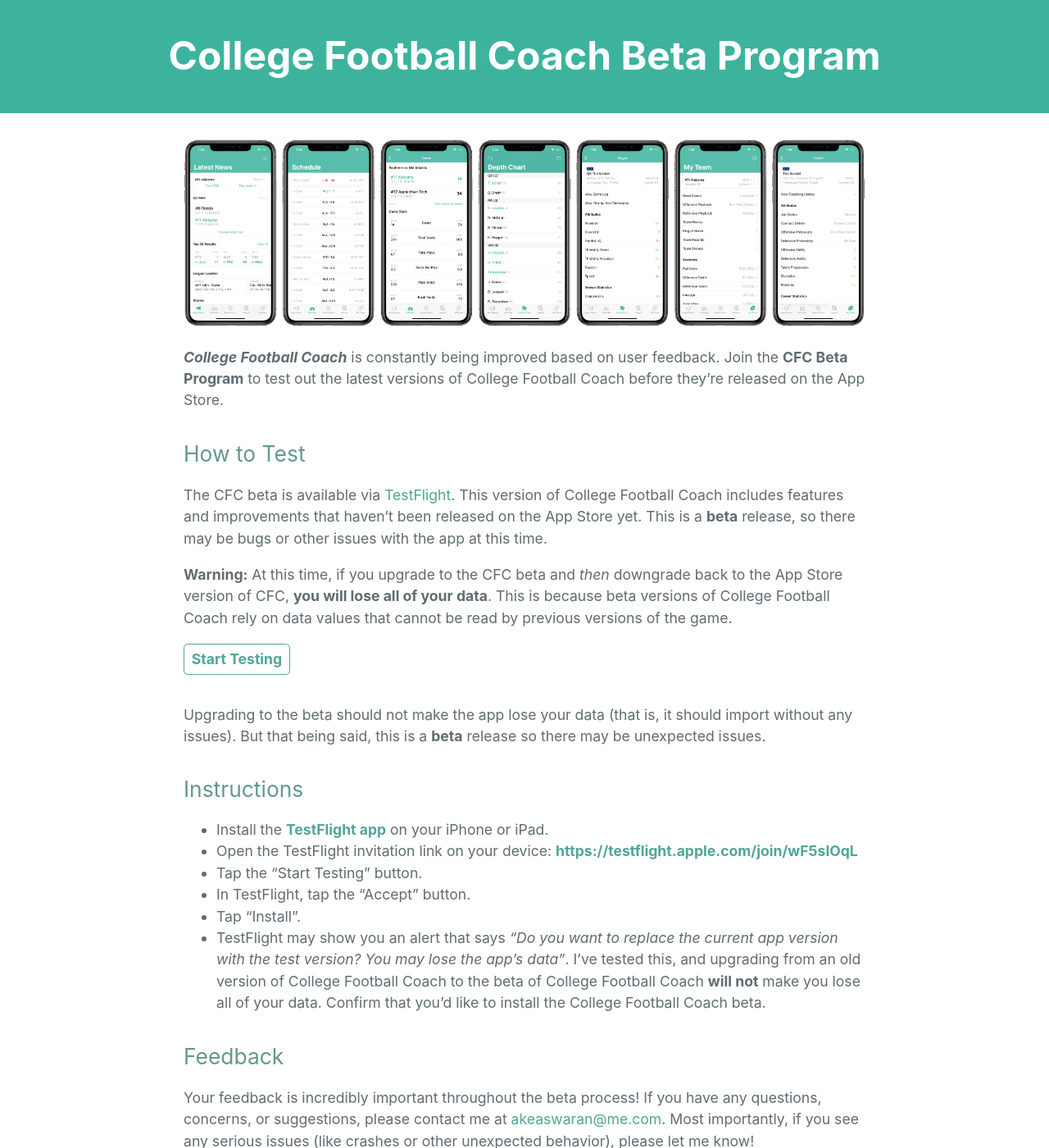
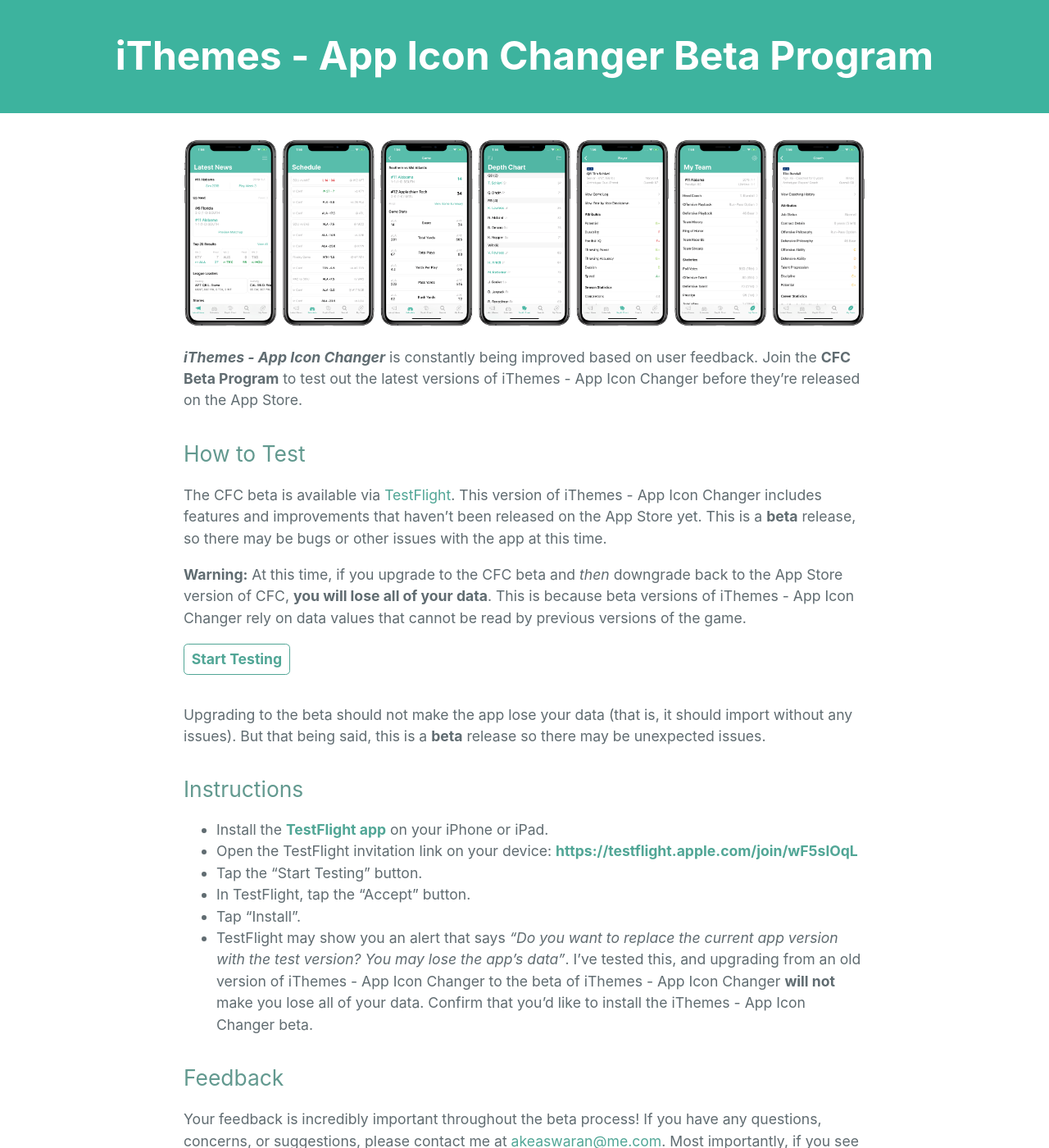
Before and after one commit to anhnc55/ithemes-app, a Jekyll site: the page built from beta.md, in a window 1280 px wide and 1400 px high. Shown: the whole window at 82% size. Built offline with Jekyll 4.4.1, drawn with Linux system fonts in a browser that asks for light colours; the repository's description, which GitHub fills in, is left out; some of the changed text lies outside the part shown.

Commit message:
Change app name

```diff
--- a/_config.yml
+++ b/_config.yml
@@ -7,7 +7,7 @@ presskit_download_link                    :
                                                                                       # Or upload your press kit file to assets and set path accordingly (e.g. "assets/your_press_kit.zip").
 
 app_icon                                  : # assets/appicon.png                      # Automatically populates if not set and if iOS app ID is set.  Otherwise enter path to icon file manually.
-app_name                                  : College Football Coach                                          # Automatically populates if not set and if iOS app ID is set.  Otherwise enter manually.
+app_name                                  : iThemes - App Icon Changer                                          # Automatically populates if not set and if iOS app ID is set.  Otherwise enter manually.
 app_price                                 :                                           # Automatically populates if not set and if iOS app ID is set.  Otherwise enter manually.
 app_description                           : "iThemes - App Icon Changer -- Make your aesthetic home screen themes!"
 
--- a/_layouts/document.html
+++ b/_layouts/document.html
@@ -21,9 +21,9 @@
     <section class="main-content">
       {{ content }}
       <footer class="site-footer">
-        <div class="site-footer-credits"><a href="{{ site.baseurl }}">College Football Coach</a> is an app by <a href="https://akeaswaran.me/">Akshay Easwaran</a>, based on <a href="https://play.google.com/store/apps/details?id=achijones.footballcoach">the original Android game</a> by <a href="https://github.com/jonesguy14/">Achi Jones.</a></div> <br>
+        <div class="site-footer-credits"><a href="{{ site.baseurl }}">iThemes - App Icon Changer</a> is an app by <a href="https://anhnc.me/">Anh Nguyen</a>, based on <a href="https://apps.apple.com/us/developer/anh-nguyen/id1458306452">the original iOS App</a> by <a href="https://github.com/anhnc55/">Anh Nguyen.</a></div> <br>
         <div class="site-footer-credits">This page is based on the <a href="http://windowfasting.app/beta">beta program page</a> for <a href="https://github.com/calda">Cal Stephens</a>'s <a href="http://windowfasting.app">Window</a>.</div> <br>
-        <div class="site-footer-credits">Still have questions? <a href="mailto:akeaswaran@me.com?subject=Question%20about%20College%20Football%20Coach">Send me an email</a>.
+        <div class="site-footer-credits">Still have questions? <a href="mailto:anhz.n92@gmail.com?subject=Question%20about%20iThemes%20-%20App%20Icon%20Changer">Send me an email</a>.
         </footer>
       </section>
     </body>
--- a/beta.md
+++ b/beta.md
@@ -1,5 +1,5 @@
 ---
-title: College Football Coach Beta Program
+title: iThemes - App Icon Changer Beta Program
 layout: document
 ---
 
@@ -7,13 +7,13 @@ layout: document
     <img src="assets/background.png" style="max-height: 375px">
 </div>
 
-***College Football Coach*** is constantly being improved based on user feedback. Join the **CFC Beta Program** to test out the latest versions of College Football Coach before they're released on the App Store.
+***iThemes - App Icon Changer*** is constantly being improved based on user feedback. Join the **CFC Beta Program** to test out the latest versions of iThemes - App Icon Changer before they're released on the App Store.
 
 ## How to Test
 
-The CFC beta is available via [TestFlight](https://testflight.apple.com/join/wF5slOqL).  This version of College Football Coach includes features and improvements that haven't been released on the App Store yet. This is a **beta** release, so there may be bugs or other issues with the app at this time.
+The CFC beta is available via [TestFlight](https://testflight.apple.com/join/wF5slOqL).  This version of iThemes - App Icon Changer includes features and improvements that haven't been released on the App Store yet. This is a **beta** release, so there may be bugs or other issues with the app at this time.
 
-**Warning:** At this time, if you upgrade to the CFC beta and *then* downgrade back to the App Store version of CFC, **you will lose all of your data**. This is because beta versions of College Football Coach rely on data values that cannot be read by previous versions of the game.
+**Warning:** At this time, if you upgrade to the CFC beta and *then* downgrade back to the App Store version of CFC, **you will lose all of your data**. This is because beta versions of iThemes - App Icon Changer rely on data values that cannot be read by previous versions of the game.
 
 <a class="round-button" href="https://testflight.apple.com/join/wF5slOqL"><b>Start Testing</b></a>
 
@@ -26,8 +26,8 @@ Upgrading to the beta should not make the app lose your data (that is, it should
 - Tap the "Start Testing" button.
 - In TestFlight, tap the "Accept" button.
 - Tap "Install".
-- TestFlight may show you an alert that says *"Do you want to replace the current app version with the test version? You may lose the app's data"*. I've tested this, and upgrading from an old version of College Football Coach to the beta of College Football Coach **will not** make you lose all of your data. Confirm that you'd like to install the College Football Coach beta.
+- TestFlight may show you an alert that says *"Do you want to replace the current app version with the test version? You may lose the app's data"*. I've tested this, and upgrading from an old version of iThemes - App Icon Changer to the beta of iThemes - App Icon Changer **will not** make you lose all of your data. Confirm that you'd like to install the iThemes - App Icon Changer beta.
 
 ## Feedback
 
-Your feedback is incredibly important throughout the beta process! If you have any questions, concerns, or suggestions, please contact me at [akeaswaran@me.com](mailto:akeaswaran@me.com?subject=College Football Coach iOS 4.1 Beta). Most importantly, if you see any serious issues (like crashes or other unexpected behavior), please let me know!
+Your feedback is incredibly important throughout the beta process! If you have any questions, concerns, or suggestions, please contact me at [akeaswaran@me.com](mailto:akeaswaran@me.com?subject=iThemes - App Icon Changer iOS 4.1 Beta). Most importantly, if you see any serious issues (like crashes or other unexpected behavior), please let me know!
```
